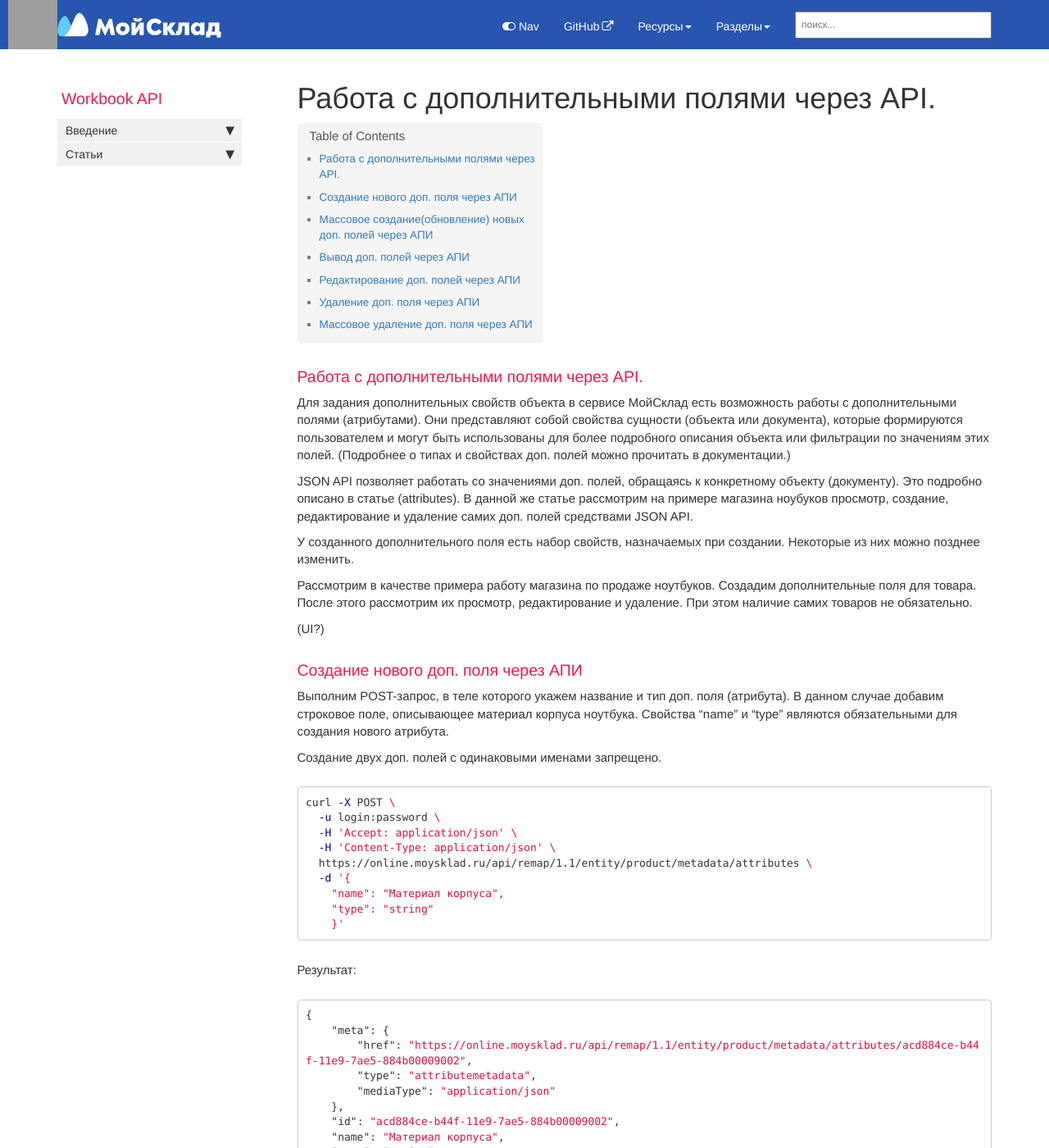
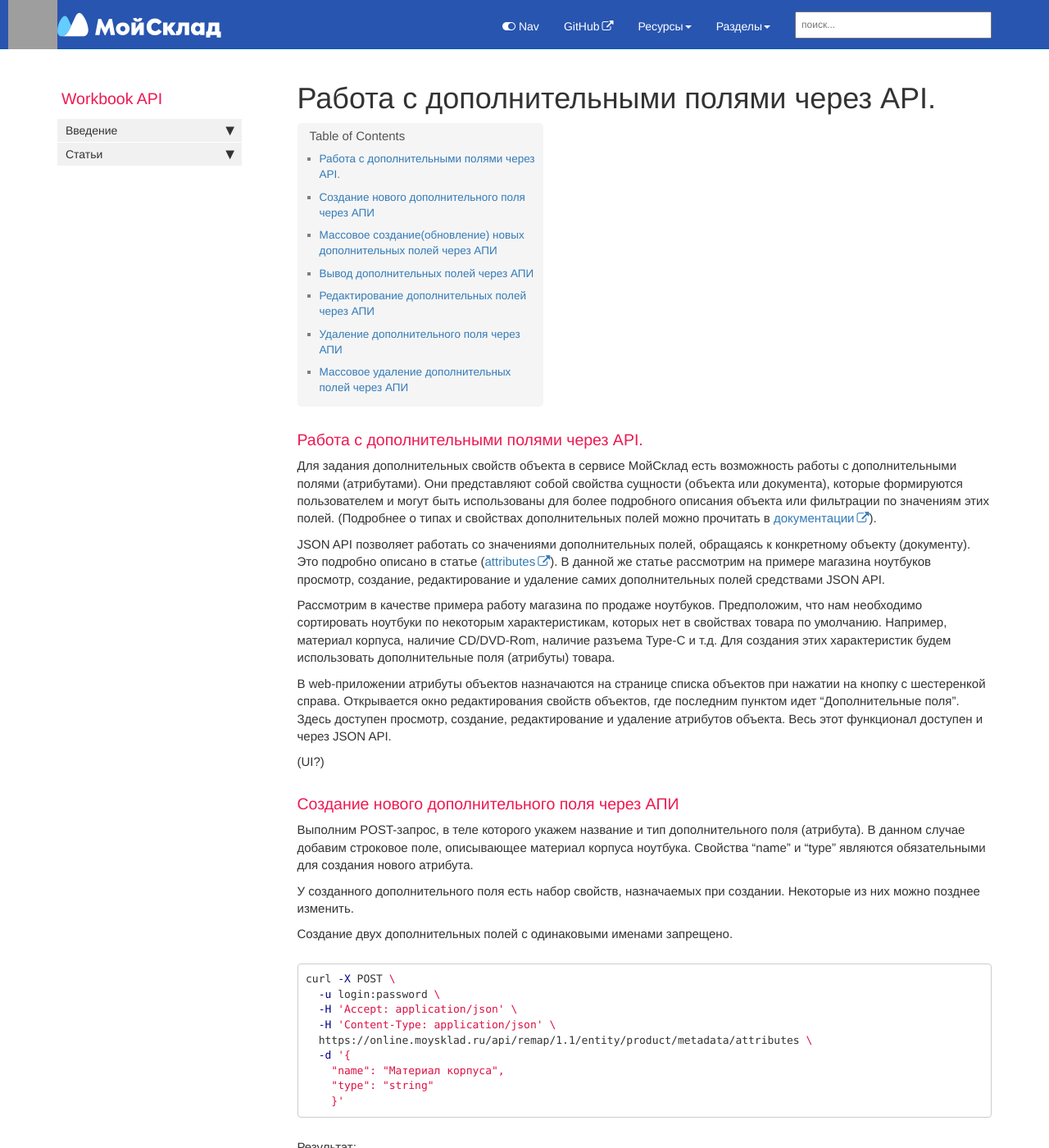
Before and after one commit to moysklad/workbook-api-doc, a Jekyll site: the page built from pages/workbook/articles/JSON_API/attributes_crud.md, in a window 1280 px wide and 1400 px high. Shown: the whole window at 82% size. Built offline with Jekyll 4.4.1, drawn with Linux system fonts in a browser that asks for light colours; nearby versions of some CDN libraries; our own code applies the rules of GitHub Pages for plain Markdown files; comment, search, counter and statistics services are not loaded; some of the changed text lies outside the part shown; grey boxes are pictures that could not be loaded.

Commit message:
images and folder name
переименована папка arcicles добавлены скриншоты

````diff
--- a/pages/workbook/arcicles/JSON_API/attributes_crud.md
+++ b/pages/workbook/articles/JSON_API/attributes_crud.md
@@ -1,19 +1,23 @@
 ### Работа с дополнительными полями через API.
 
-Для задания дополнительных свойств объекта в сервисе МойСклад есть возможность работы с дополнительными полями (атрибутами). Они представляют собой свойства сущности (объекта или документа), которые формируются пользователем и могут быть использованы для более подробного описания объекта или фильтрации по значениям этих полей. (Подробнее о типах и свойствах доп. полей можно прочитать в документации.)
+Для задания дополнительных свойств объекта в сервисе МойСклад есть возможность работы с дополнительными полями (атрибутами). Они представляют собой свойства сущности (объекта или документа), которые формируются пользователем и могут быть использованы для более подробного описания объекта или фильтрации по значениям этих полей. (Подробнее о типах и свойствах дополнительных полей можно прочитать в [документации](https://online.moysklad.ru/api/remap/1.1/doc/index.html#header-%D1%80%D0%B0%D0%B1%D0%BE%D1%82%D0%B0-%D1%81-%D0%B4%D0%BE%D0%BF%D0%BE%D0%BB%D0%BD%D0%B8%D1%82%D0%B5%D0%BB%D1%8C%D0%BD%D1%8B%D0%BC%D0%B8-%D0%BF%D0%BE%D0%BB%D1%8F%D0%BC%D0%B8)).
 
-JSON API позволяет работать со значениями доп. полей, обращаясь к конкретному объекту (документу). Это подробно описано в статье (attributes). В данной же статье рассмотрим на примере магазина ноубуков просмотр, создание, редактирование и удаление самих доп. полей средствами JSON API.
+JSON API позволяет работать со значениями дополнительных полей, обращаясь к конкретному объекту (документу). Это подробно описано в статье ([attributes](https://github.com/moysklad/workbook-api-doc/blob/master/pages/workbook/arcicles/JSON_API/attributes.md)). В данной же статье рассмотрим на примере магазина ноутбуков просмотр, создание, редактирование и удаление самих дополнительных полей средствами JSON API.
+
+Рассмотрим в качестве примера работу магазина по продаже ноутбуков. Предположим, что нам необходимо сортировать ноутбуки по некоторым характеристикам, которых нет в свойствах товара по умолчанию. Например, материал корпуса, наличие CD/DVD-Rom, наличие разъема Type-C и т.д.
+Для создания этих характеристик будем использовать дополнительные поля (атрибуты) товара.
+
+В web-приложении атрибуты объектов назначаются на странице списка объектов при нажатии на кнопку с шестеренкой справа. Открывается окно редактирования свойств объектов, где последним пунктом идет "Дополнительные поля". Здесь доступен просмотр, создание, редактирование и удаление атрибутов объекта. Весь этот функционал доступен и через JSON API.
+
+
+(UI?)
+
+### Создание нового дополнительного поля через АПИ
+Выполним POST-запрос, в теле которого укажем название и тип дополнительного поля (атрибута). В данном случае добавим строковое поле, описывающее материал корпуса ноутбука. Свойства "name" и "type" являются обязательными для создания нового атрибута.
 
 У созданного дополнительного поля есть набор свойств, назначаемых при создании. Некоторые из них можно позднее изменить.
 
-Рассмотрим в качестве примера работу магазина по продаже ноутбуков. Создадим дополнительные поля для товара. После этого рассмотрим их просмотр, редактирование и удаление. При этом наличие самих товаров не обязательно.
-
-(UI?)
-
-### Создание нового доп. поля через АПИ
-Выполним POST-запрос, в теле которого укажем название и тип доп. поля (атрибута). В данном случае добавим строковое поле, описывающее материал корпуса ноутбука. Свойства "name" и "type" являются обязательными для создания нового атрибута.
-
-Создание двух доп. полей с одинаковыми именами запрещено.
+Создание двух дополнительных полей с одинаковыми именами запрещено.
 
 
 ```shell
@@ -45,9 +49,9 @@ curl -X POST \
 
 Создано дополнительное поле (атрибут), ему автоматически присвоен id. Значение свойства required по умолчанию устанавливается в false, что делает созданный атрибут не обязательным для заполнения при создании товара.
 
-### Массовое создание(обновление) новых доп. полей через АПИ
-Доступно также массовое создание доп. полей. Для этого надо передать в теле POST-запроса массив со свойствами каждого из создаваемых атрибутов.
-Массив должен содержать данные по каждому создаваемому полю, перечисленные через запятую и заключенные в фигурные скобки. Обязательные к передаче свойтва - это имя и тип поля. Если добавить к ним id существующего доп. поля, то оно будет изменено.
+### Массовое создание(обновление) новых дополнительных полей через АПИ
+Доступно также массовое создание дополнительных полей. Для этого надо передать в теле POST-запроса массив со свойствами каждого из создаваемых атрибутов.
+Массив должен содержать данные по каждому создаваемому полю, перечисленные через запятую и заключенные в фигурные скобки. Обязательные к передаче свойтва - это имя и тип поля. Если добавить к ним id существующего дополнительного поля, то оно будет изменено.
 Сформируем тело запроса из 3 элемнтов. Для поля "Материал корпуса" укажем его id, свойство "name" изменим на "Материал корпуса (дополнение)". Новое значение свойства name не должно совпадать с существующими. Свойство "type" не может быть изменено
 
 ```shell
@@ -114,7 +118,7 @@ curl -X POST \
 
 После выполнения данного запроса поле "Материал корпуса" обновится на "Материал корпуса (дополнение)". Добавятся новые поля "Наличие CD-Rom" и "Наличие type-C разъема" с типом флажок.
 
-### Вывод доп. полей через АПИ
+### Вывод дополнительных полей через АПИ
 
 Для отображения списка атрибутов сущности нужно выполнить запрос
 
@@ -178,9 +182,9 @@ curl \
 Если указать в запросе id конкретного атрибута, то получим только его.
 (Пример?)
 
-### Редактирование доп. полей через АПИ
+### Редактирование дополнительных полей через АПИ
 
-Для изменения свойств существующего доп. поля необходимо выполнить PUT-запрос, содержащий его id, а в теле запроса передать изменяемые свойства. Следует учесть, что свойство "type" не может быть изменено. Изменим название атрибута "Наличие CD-Rom":
+Для изменения свойств существующего дополнительного поля необходимо выполнить PUT-запрос, содержащий его id, а в теле запроса передать изменяемые свойства. Следует учесть, что свойство "type" не может быть изменено. Изменим название атрибута "Наличие CD-Rom":
 ```shell
 curl -X PUT \
   -u login:password \
@@ -208,8 +212,8 @@ curl -X PUT \
 ```
 Поле "Наличие CD-Rom" изменено на "Наличие DVD-Rom". Неуказанные свойства останутся без изменений.
 
-### Удаление доп. поля через АПИ
-Для удаления доп. поля через АПИ необходимо выполнить DELETE-запрос, содержащий id поля.
+### Удаление дополнительного поля через АПИ
+Для удаления дополнительного поля через АПИ необходимо выполнить DELETE-запрос, содержащий id поля.
 
 ```shell
 curl -X DELETE \
@@ -220,7 +224,7 @@ curl -X DELETE \
 ```
 Получим пустой ответ со статусом 200. Атрибут с указанным id будет удален.
 
-### Массовое удаление доп. поля через АПИ
+### Массовое удаление дополнительных полей через АПИ
 Для удаления сразу нескольких атрибутов нужно выполнить следующий POST-запрос, указав в теле meta-данные удаляемых полей:
 
 ```shell
````
Also changed, not shown: images/attributes/Screenshot_1.jpg (added), images/attributes/Screenshot_2.jpg (added), images/attributes/Screenshot_3.jpg (added), images/attributes/Screenshot_4.jpg (added), images/attributes/Screenshot_5.jpg (added), images/attributes/Screenshot_6.jpg (added), pages/workbook/articles/JSON_API/attributes.md (renamed from pages/workbook/arcicles/JSON_API/attributes.md), pages/workbook/articles/JSON_API/meta.md (renamed from pages/workbook/arcicles/JSON_API/meta.md), pages/workbook/articles/JSON_API/paging.md (renamed from pages/workbook/arcicles/JSON_API/paging.md), pages/workbook/articles/JSON_API/publication.md (renamed from pages/workbook/arcicles/JSON_API/publication.md), pages/workbook/articles/JSON_API/sorting.md (renamed from pages/workbook/arcicles/JSON_API/sorting.md), pages/workbook/articles/webhooks.md (renamed from pages/workbook/arcicles/webhooks.md).
